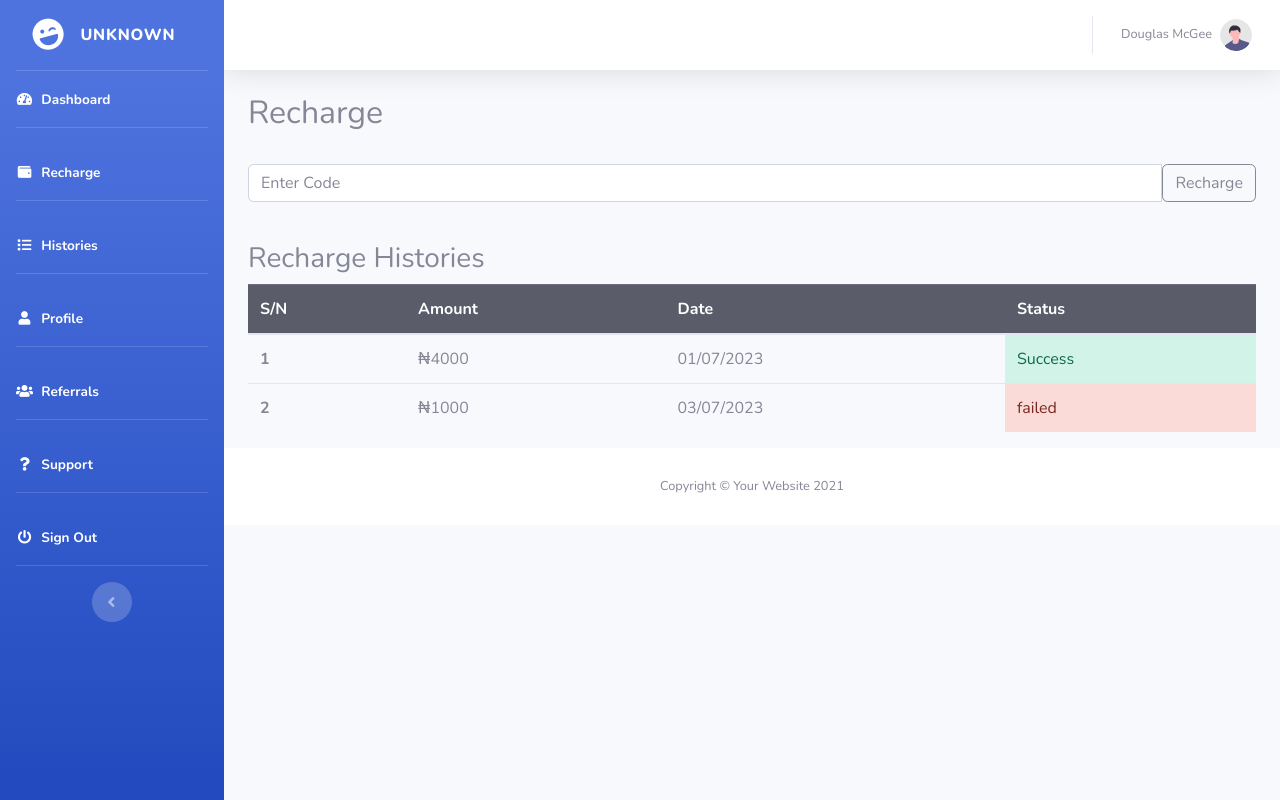
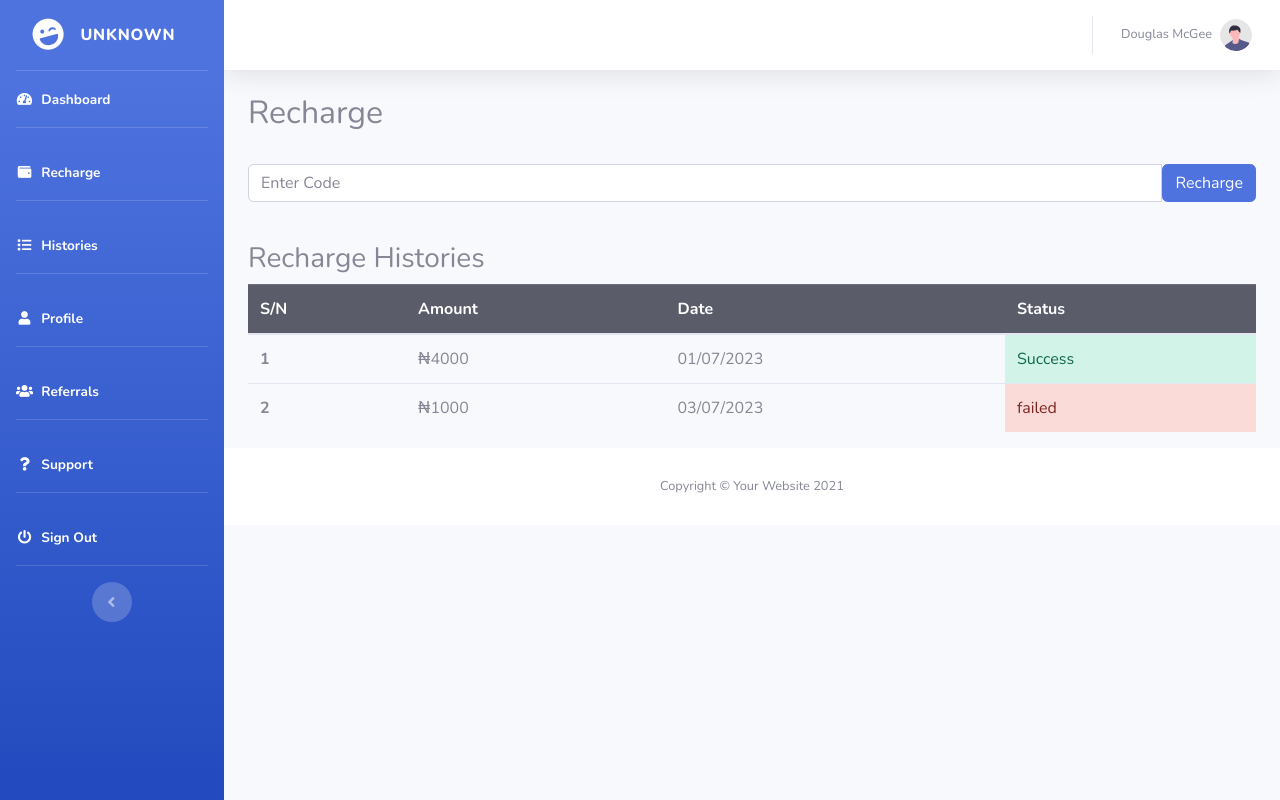
Before and after one commit to coder-frank/investment, a PHP site: page /dashboard/recharge.php in a window 1280 px wide. Run offline with PHP 8.4, Linux system fonts and the light colour scheme.

Commit message:
fixed button

```diff
--- a/dashboard/recharge.php
+++ b/dashboard/recharge.php
@@ -7,7 +7,7 @@ require_once '../universal/includes/sidebar.php';
 <br>
 <div class="input-group mb-3">
   <input type="text" class="form-control" placeholder="Enter Code" aria-label="Enter Code" aria-describedby="button-addon2">
-  <button class="btn btn-outline-secondary" type="button" id="button-addon2">Recharge</button>
+  <button class="btn btn-primary" type="button" id="button-addon2">Recharge</button>
 </div>
 <br>
 
```
